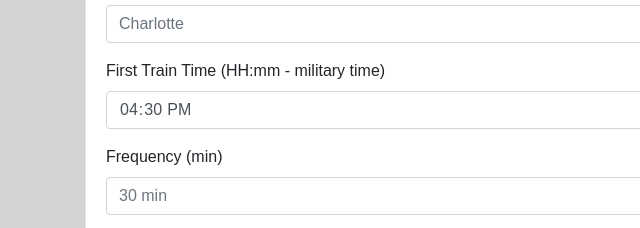
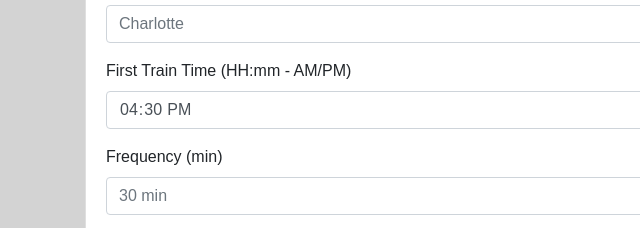
Before and after one commit to adriennerice/TrainScheduler, a plain HTML site: page index.html in a window 1280 px wide. Shown: the part 597-825 px from the top of the page, 0-640 px from the left. Drawn offline with nearby package versions, Linux system fonts and the light colour scheme; no server answers.

Commit message:
updated html

```diff
--- a/index.html
+++ b/index.html
@@ -57,7 +57,7 @@
                     <input type="text" class="form-control" id="destination" placeholder="Charlotte">
                     </div>
                     <div class="form-group">
-                        <label for="trainTime">First Train Time (HH:mm - military time)</label>
+                        <label for="trainTime">First Train Time (HH:mm - AM/PM)</label>
                         <input type="time" class="form-control" id="trainTime" value ="16:30" placeholder="10:30 AM">
                     </div>
                     <div class="form-group">
```
